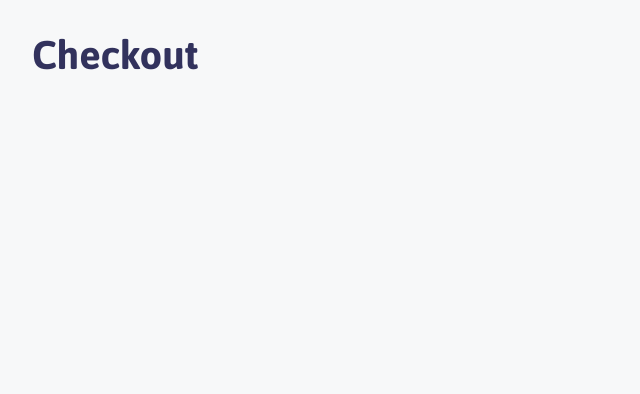
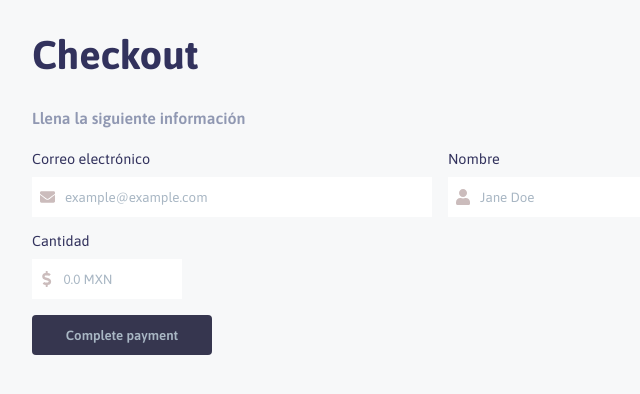
Before and after one commit to Seergs/stripe-checkout-example, a Next.js app: page / in a window 1280 px wide. Shown: the top 394 px of the page, without its empty margins (0-640 px from the left). Built offline with nearby package versions, Linux system fonts and the light colour scheme.

Commit message:
:heavy_plus_sign: Add checkout form

```diff
--- /dev/null
+++ b/components/Form.js
@@ -0,0 +1,58 @@
+import styled from "styled-components";
+import theme from "../theme/theme";
+import Input from "./Input";
+import mixins from "../theme/mixins";
+import { FaEnvelope, FaUser, FaDollarSign } from "react-icons/fa";
+
+const { colors } = theme;
+const { flex, flexRow } = mixins;
+
+const FormWrapper = styled.form``;
+
+const Title = styled.div`
+  margin: 2rem 0 1.5rem 0;
+  font-weight: 600;
+  color: ${colors.lightGray};
+`;
+
+const Button = styled.button`
+  background-color: ${colors.gray};
+  border: 0;
+  color: ${colors.lightestGray};
+  width: 180px;
+  height: 40px;
+  border-radius: 4px;
+  font-weight: 600;
+`;
+
+const Row = styled.div`
+  ${flex};
+  ${flexRow};
+  gap: 1rem;
+`;
+
+export default function Form() {
+  return (
+    <FormWrapper>
+      <Title>Llena la siguiente información</Title>
+      <Row>
+        <Input type="email">
+          <Input.Label>Correo electrónico</Input.Label>
+          <Input.Field
+            placeholder="example@example.com"
+            icon={<FaEnvelope />}
+          />
+        </Input>
+        <Input type="name">
+          <Input.Label>Nombre</Input.Label>
+          <Input.Field placeholder="Jane Doe" icon={<FaUser />} />
+        </Input>
+      </Row>
+      <Input type="amount">
+        <Input.Label>Cantidad</Input.Label>
+        <Input.Field placeholder="0.0 MXN" icon={<FaDollarSign />} />
+      </Input>
+      <Button>Complete payment</Button>
+    </FormWrapper>
+  );
+}
--- /dev/null
+++ b/components/Input.js
@@ -0,0 +1,70 @@
+import React from "react";
+import styled from "styled-components";
+import theme from "../theme/theme";
+import mixins from "../theme/mixins";
+const { colors } = theme;
+const { flex, flexColumn, flexRow, alignCenter } = mixins;
+
+const Container = styled.div`
+  ${flex};
+  ${flexColumn};
+  margin-bottom: 1rem;
+  width: ${({ type }) =>
+    type === "email" ? "400px" : type === "name" ? "200px" : "150px"};
+`;
+
+const InputContainer = styled.div`
+  background-color: white;
+  ${flex};
+  ${flexRow};
+  ${alignCenter};
+  padding: 0 8px;
+
+  svg {
+    fill: ${colors.iconFill};
+    margin-right: 8px;
+  }
+`;
+
+const Label = styled.label`
+  color: ${colors.darkGray};
+  font-size: 0.9rem;
+  margin-bottom: 10px;
+`;
+
+const Field = styled.input`
+  height: 40px;
+  border: 0;
+  border-radius: 4px;
+  width: 100%;
+  &::placeholder {
+    color: ${colors.lightestGray};
+  }
+`;
+
+const Error = styled.span``;
+
+export default function Input({ children, type }) {
+  return (
+    <Container type={type}>
+      {React.Children.map(children, (child) => React.cloneElement(child))}
+    </Container>
+  );
+}
+
+Input.Label = function ({ children }) {
+  return <Label>{children}</Label>;
+};
+
+Input.Field = function ({ placeholder, icon }) {
+  return (
+    <InputContainer>
+      {icon}
+      <Field placeholder={placeholder} />
+    </InputContainer>
+  );
+};
+
+Input.Error = function ({ children }) {
+  return <Error>{children}</Error>;
+};
--- a/package.json
+++ b/package.json
@@ -11,6 +11,7 @@
     "next": "9.5.5",
     "react": "16.14.0",
     "react-dom": "16.14.0",
+    "react-icons": "^3.11.0",
     "styled-components": "^5.2.0"
   },
   "devDependencies": {
--- a/pages/index.js
+++ b/pages/index.js
@@ -1,5 +1,6 @@
 import theme from "../theme/theme";
 import styled from "styled-components";
+import Form from "../components/Form";
 
 const { colors } = theme;
 
@@ -12,6 +13,7 @@ export default function Home() {
   return (
     <div>
       <Title>Checkout</Title>
+      <Form />
     </div>
   );
 }
--- /dev/null
+++ b/theme/mixins.js
@@ -0,0 +1,18 @@
+import { css } from "styled-components";
+
+const mixins = {
+  flex: css`
+    display: flex;
+  `,
+  flexRow: css`
+    flex-direction: row;
+  `,
+  flexColumn: css`
+    flex-direction: column;
+  `,
+  alignCenter: css`
+    align-items: center;
+  `,
+};
+
+export default mixins;
```
Also changed, not shown: 1 other file (tests, documents, lock files or other folders).
